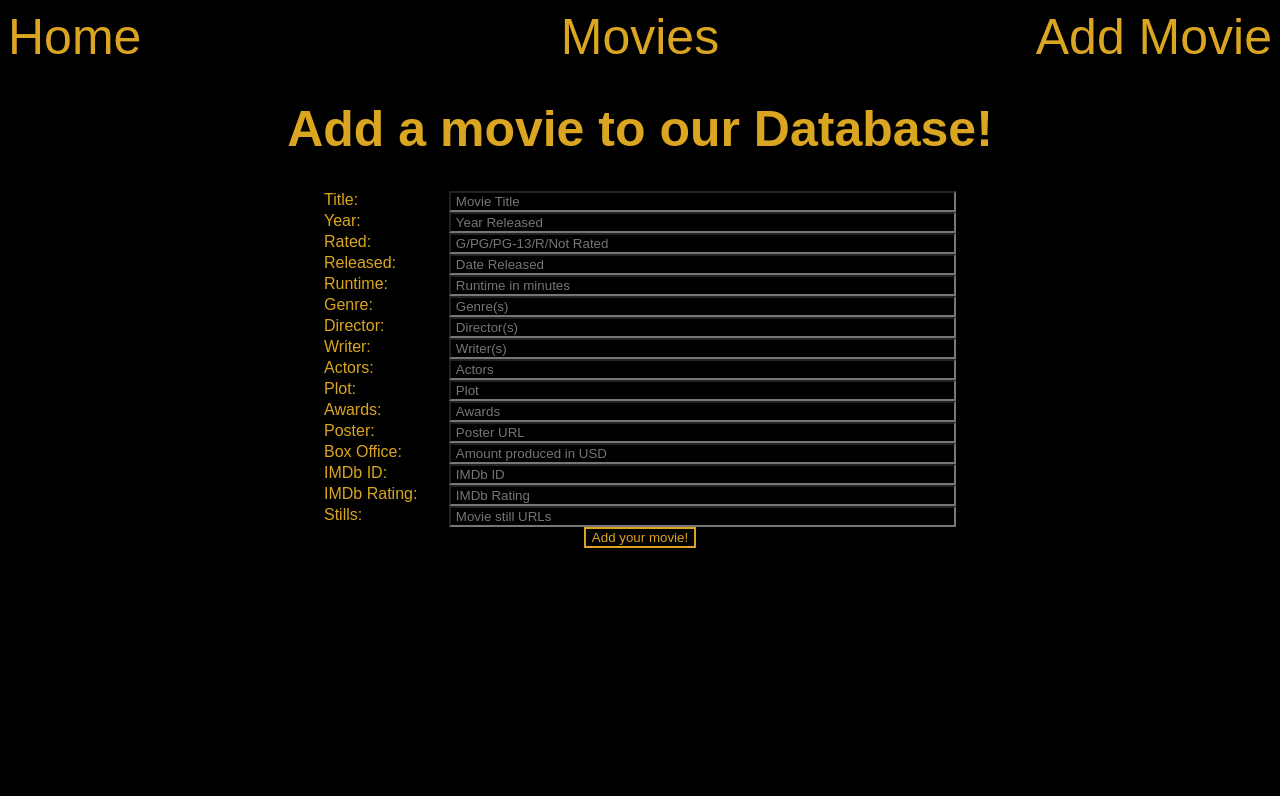
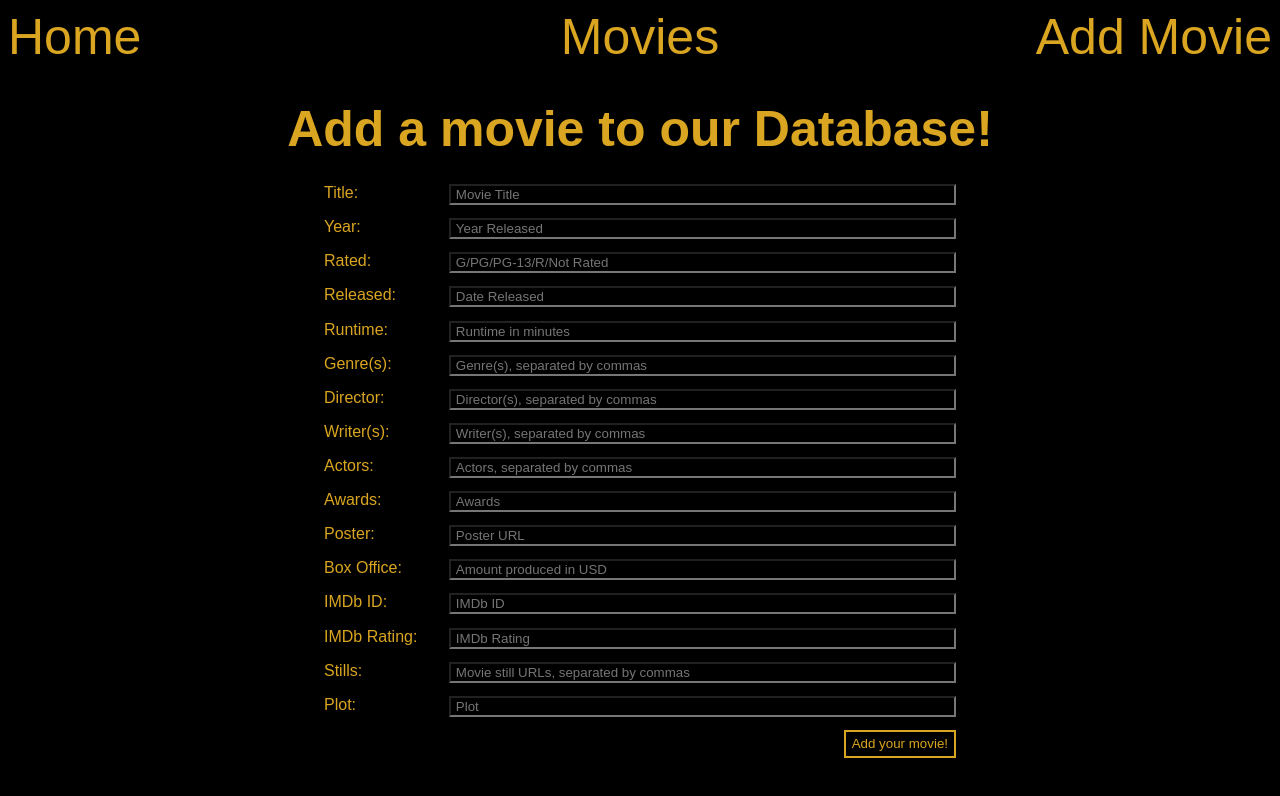
Before and after one commit to manfredjoa/movies-MERN-frontend-project, a React (Create React App) app: page /add-movie in a window 1280 px wide. Shown: the top 796 px of the page. Built offline with nearby package versions, Linux system fonts and the light colour scheme; a web font is replaced by a local one.

Commit message:
fix spacing on add movie screen

```diff
--- a/src/App.css
+++ b/src/App.css
@@ -108,16 +108,15 @@ p {
   width: 65px;
 }
 
-#add-movie-screen {
-  height: 100vh;
-}
-
 .create-form {
   display: flex;
   flex-direction: column;
   width: 50%;
+  height: 75vh;
   align-items: flex-start;
   margin: 0 auto;
+  margin-top: -20px;
+  justify-content: space-evenly;
 }
 
 .create-form-input:focus, .update-form-input:focus {
@@ -125,7 +124,8 @@ p {
 }
 
 #add-movie-submit {
-  margin: 0 auto;
+  align-self: flex-end;
+  height: 28px;
 }
 
 [tabIndex] {
--- a/src/screens/MovieCreate.jsx
+++ b/src/screens/MovieCreate.jsx
@@ -119,13 +119,13 @@ export default function MovieCreate() {
         </span>
         <span>
         <label className="create-form-label">
-          Genre:
+          Genre(s):
           </label>
           <input
             className="create-form-input"
             type="text"
             name="Genre"
-            placeholder="Genre(s)"
+            placeholder="Genre(s), separated by commas"
             value={movie.Genre}
             onChange={handleChange}
           />
@@ -137,21 +137,21 @@ export default function MovieCreate() {
           <input
             className="create-form-input"
             type="text"
-            name="Director"
-            placeholder="Director(s)"
+            name="Director(s)"
+            placeholder="Director(s), separated by commas"
             value={movie.Director}
             onChange={handleChange}
           />
         </span>
         <span>
         <label className="create-form-label">
-          Writer:
+          Writer(s):
           </label>
           <input
             className="create-form-input"
             type="text"
             name="Writer"
-            placeholder="Writer(s)"
+            placeholder="Writer(s), separated by commas"
             value={movie.Writer}
             onChange={handleChange}
           />
@@ -164,21 +164,8 @@ export default function MovieCreate() {
             className="create-form-input"
             type="text"
             name="Actors"
-            placeholder="Actors"
+            placeholder="Actors, separated by commas"
             value={movie.Actors}
-            onChange={handleChange}
-          />
-        </span>
-        <span>
-        <label className="create-form-label">
-          Plot:
-          </label>
-          <input
-            className="create-form-input"
-            type="text"
-            name="Plot"
-            placeholder="Plot"
-            value={movie.Plot}
             onChange={handleChange}
           />
         </span>
@@ -255,8 +242,21 @@ export default function MovieCreate() {
             className="create-form-input"
             type="text"
             name="Stills"
-            placeholder="Movie still URLs"
+            placeholder="Movie still URLs, separated by commas"
             value={movie.Stills}
+            onChange={handleChange}
+          />
+        </span>
+        <span>
+        <label className="create-form-label">
+          Plot:
+          </label>
+          <input
+            className="create-form-input"
+            type="text"
+            name="Plot"
+            placeholder="Plot"
+            value={movie.Plot}
             onChange={handleChange}
           />
         </span>
```
